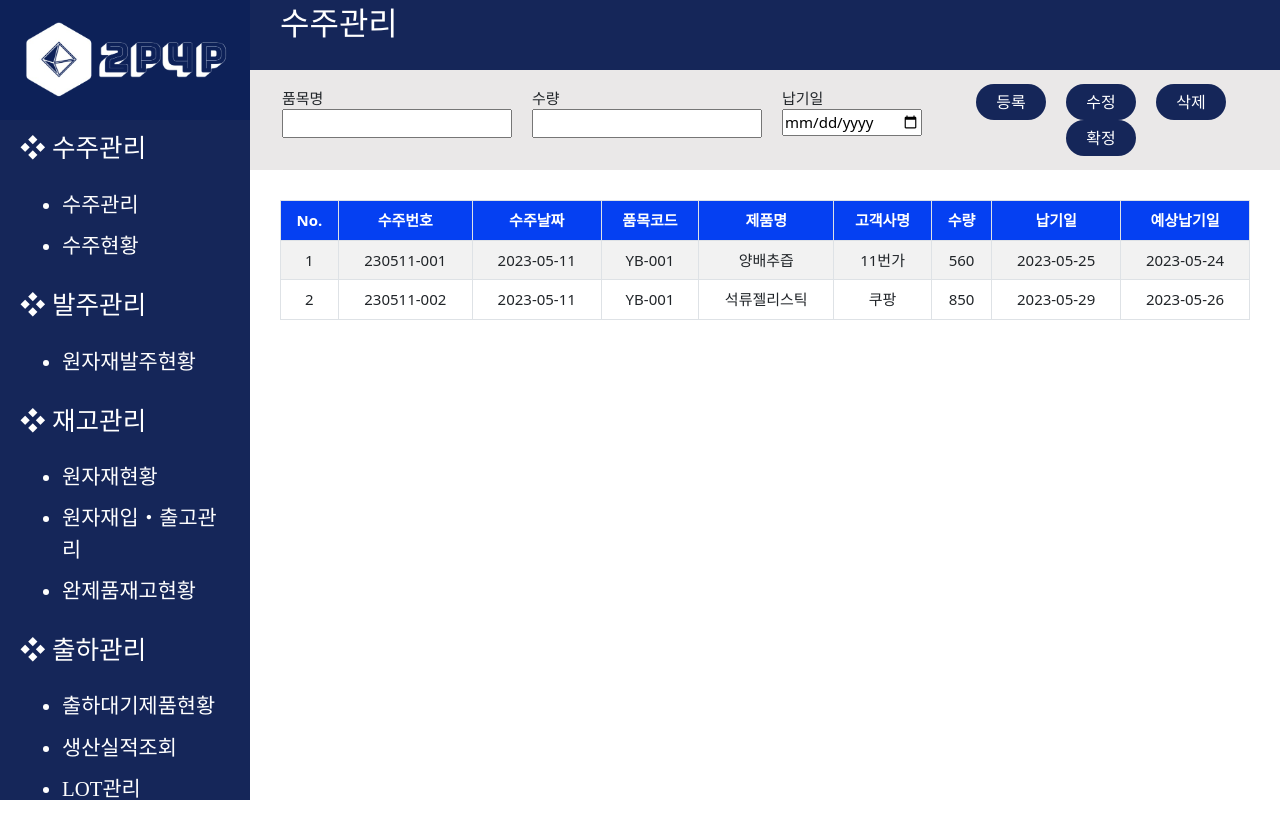
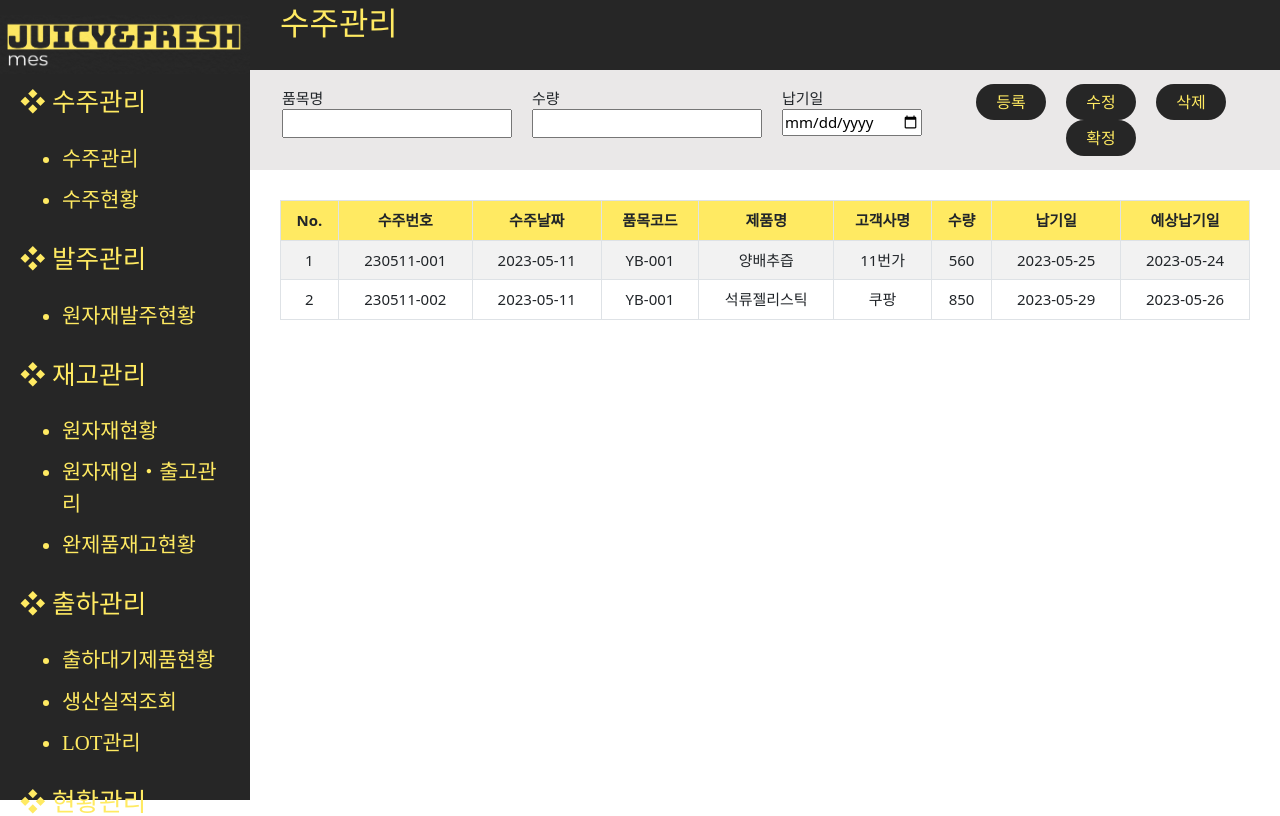
Before and after one commit to silverwest-k/JUICYFRESH, a React (Create React App) app: page /obtain in a window 1280 px wide. Shown: the top 816 px of the page. Built offline with nearby package versions, Linux system fonts and the light colour scheme; a web font is replaced by a local one.

Commit message:
ㅇㅇ
ㅇㅇ

```diff
--- a/src/App.css
+++ b/src/App.css
@@ -25,12 +25,12 @@
 
 /* 사이드메뉴바 */
 .navBar {
-  background-color: #152659;
+  background-color: #262626;
+  color: #ffea62;
   display: flex;
   flex-direction: column;
   width: 250px;
   height: 100vh;
-  color: #ffffff;
   font-family: 'KimjungchulGothic-Bold';
   font-size: 1.6rem;
   flex: none;
@@ -49,17 +49,22 @@ label {
   margin: 10px 30px;
 }
 
+.navBar img {
+  margin-top: 15px;
+  height: 60px;
+}
+
 /* 헤더 */
 .headerNav {
-  background-color: #152659;
+  background-color: #262626;
   height: 70px;
-  color: #ffffff;
   font-family: 'KimjungchulGothic-Bold';
   font-size: 2rem;
 }
 
 .headerNav p {
   margin-left: 30px;
+  color: #ffea62;
 }
 
 /* 회색 background 영역 */
@@ -94,9 +99,12 @@ label {
 }
 
 #dropdown-basic {
-  background-color: #152659;
-  border: #152659;
+  background-color: #262626;
+  border: #262626;
+  color: #ffea62;
   border-radius: 35px;
+  /*--bs-link-color: #ffea62;*/
+  --bs-dropdown-link-active-bg: #ffea62;
 }
 
 .buttonArea {
@@ -107,8 +115,9 @@ label {
 .buttonArea button {
   justify-content: center;
   margin-right: 20px;
-  background-color: #152659;
-  border: #152659;
+  background-color: #262626;
+  color: #ffea62;
+  border: #262626;
   border-radius: 35px;
   width: 70px;
 }
@@ -120,6 +129,5 @@ label {
 }
 
 .outputArea thead {
-  background-color: #0540F2;
-  color: white;
+  background-color: #ffea62;
 }
```
Also changed, not shown: src/img/calendar.png (deleted), src/img/logo.png.
